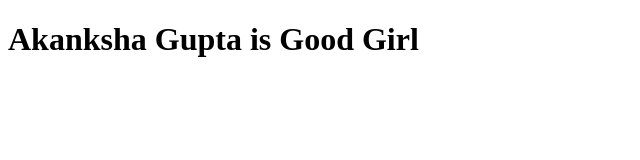
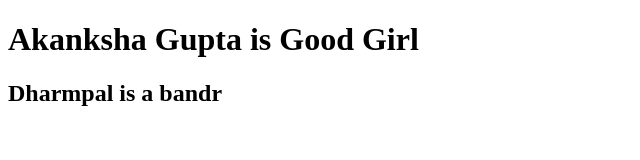
Before and after one commit to Unique-Akanksha/Portfolio, a plain HTML site: page index.html in a window 1280 px wide. Shown: the whole page, without its empty margins (0-640 px from the left). Drawn offline with Linux system fonts and the light colour scheme.

Commit message:
dps added one line code

```diff
--- a/index.html
+++ b/index.html
@@ -7,5 +7,6 @@
 </head>
 <body>
     <h1>Akanksha Gupta is Good Girl</h1>
+    <h2>Dharmpal is a bandr</h2>
 </body>
 </html>
```
